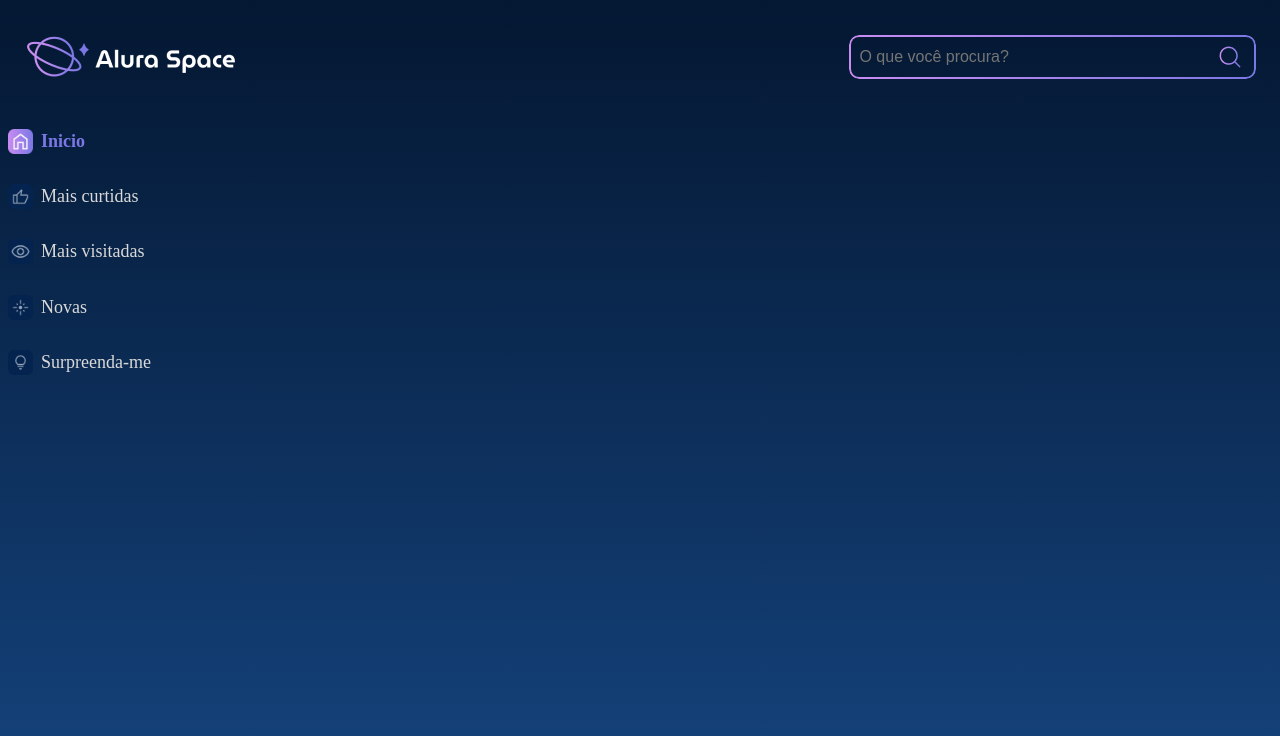
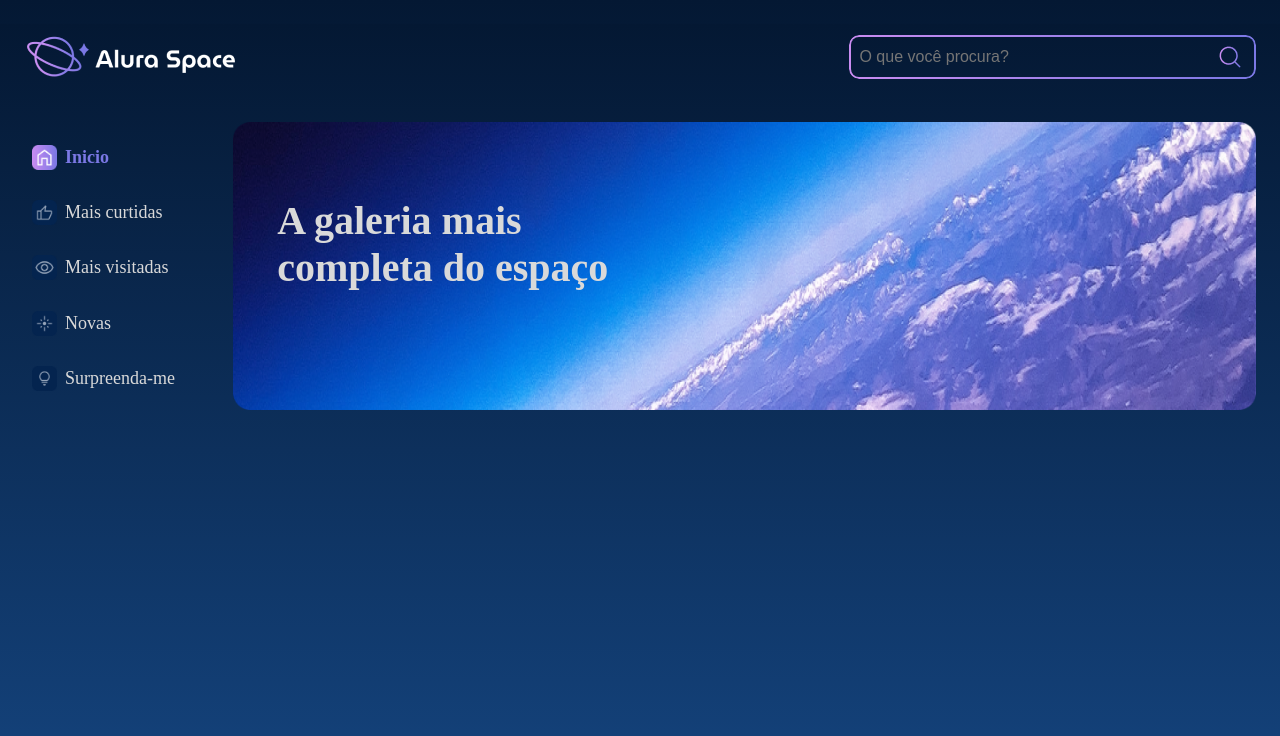
Before and after one commit to alisson2014/space-alura, a React (Create React App) app: page / in a window 1280 px wide. Shown: the top 736 px of the page. Built offline with nearby package versions, Linux system fonts and the light colour scheme.

Commit message:
feat: componentizei o banner

```diff
--- /dev/null
+++ b/src/components/Banner/banner.module.scss
@@ -0,0 +1,20 @@
+.banner {
+  width: 88%;
+  &__image {
+    width: 100%;
+    height: 288px;
+  }
+
+  position: relative;
+
+  &__title {
+    position: absolute;
+    z-index: 1;
+    color: #d9d9d9;
+    font-size: 2.5rem;
+    width: 401px;
+    height: 144px;
+    top: 75px;
+    left: 44px;
+  }
+}
--- /dev/null
+++ b/src/components/Banner/index.jsx
@@ -0,0 +1,15 @@
+import banner from "./banner.png";
+import styles from "./banner.module.scss";
+
+const Banner = () => {
+  return (
+    <div className={styles.banner}>
+      <h1 className={styles.banner__title}>
+        A galeria mais completa do espaço
+      </h1>
+      <img src={banner} alt="banner" className={styles.banner__image} />
+    </div>
+  );
+};
+
+export default Banner;
--- a/src/components/index.jsx
+++ b/src/components/index.jsx
@@ -1,4 +1,5 @@
 import Header from "./Header";
 import Menu from "./Menu";
+import Banner from "./Banner";
 
-export { Header, Menu };
+export { Header, Menu, Banner };
--- /dev/null
+++ b/src/pages/Home/home.module.scss
@@ -0,0 +1,10 @@
+main {
+  margin: 0 24px;
+}
+
+.main {
+  display: flex;
+  align-items: center;
+  justify-content: space-between;
+  margin-top: 2rem;
+}
--- a/src/pages/Home/index.jsx
+++ b/src/pages/Home/index.jsx
@@ -1,10 +1,16 @@
-import { Header, Menu } from "../../components";
+import { Header, Menu, Banner } from "../../components";
+import styles from "./home.module.scss";
 
 const Home = () => {
   return (
     <>
       <Header />
-      <Menu />
+      <main>
+        <section className={styles.main}>
+          <Menu />
+          <Banner />
+        </section>
+      </main>
     </>
   );
 };
```
Also changed, not shown: src/components/Banner/banner.png (renamed from src/assets/banner.png).
